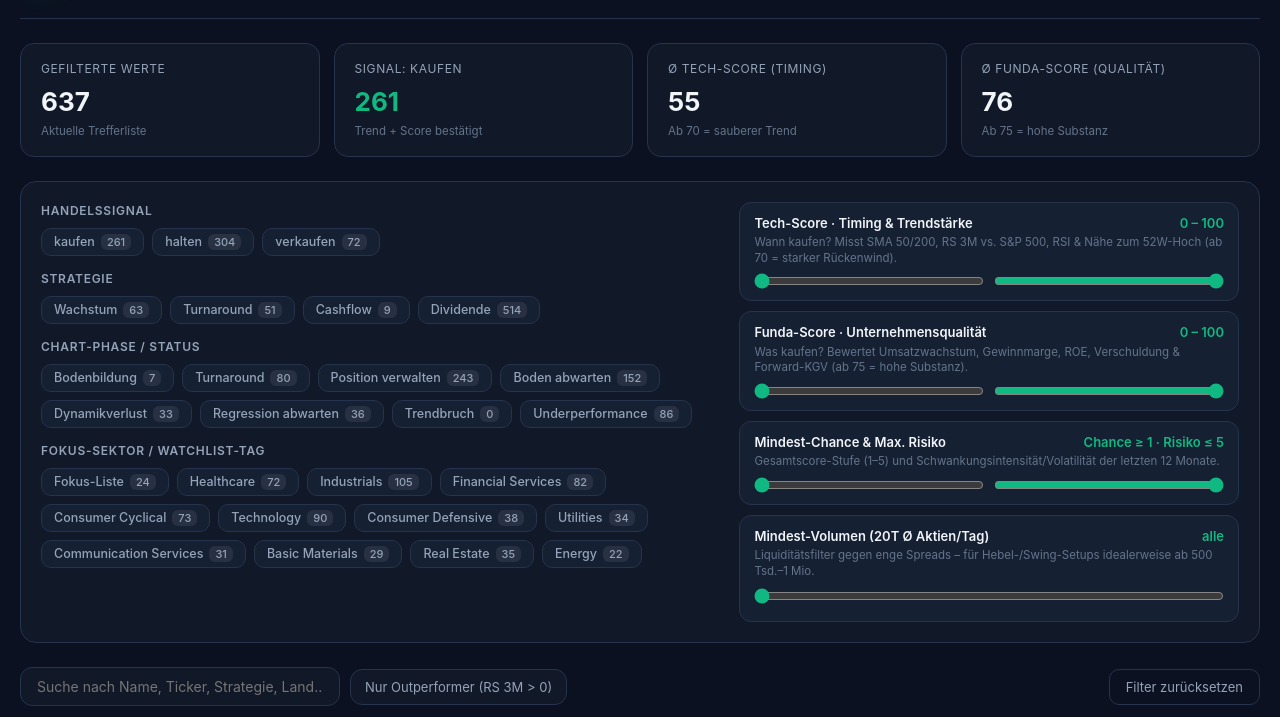
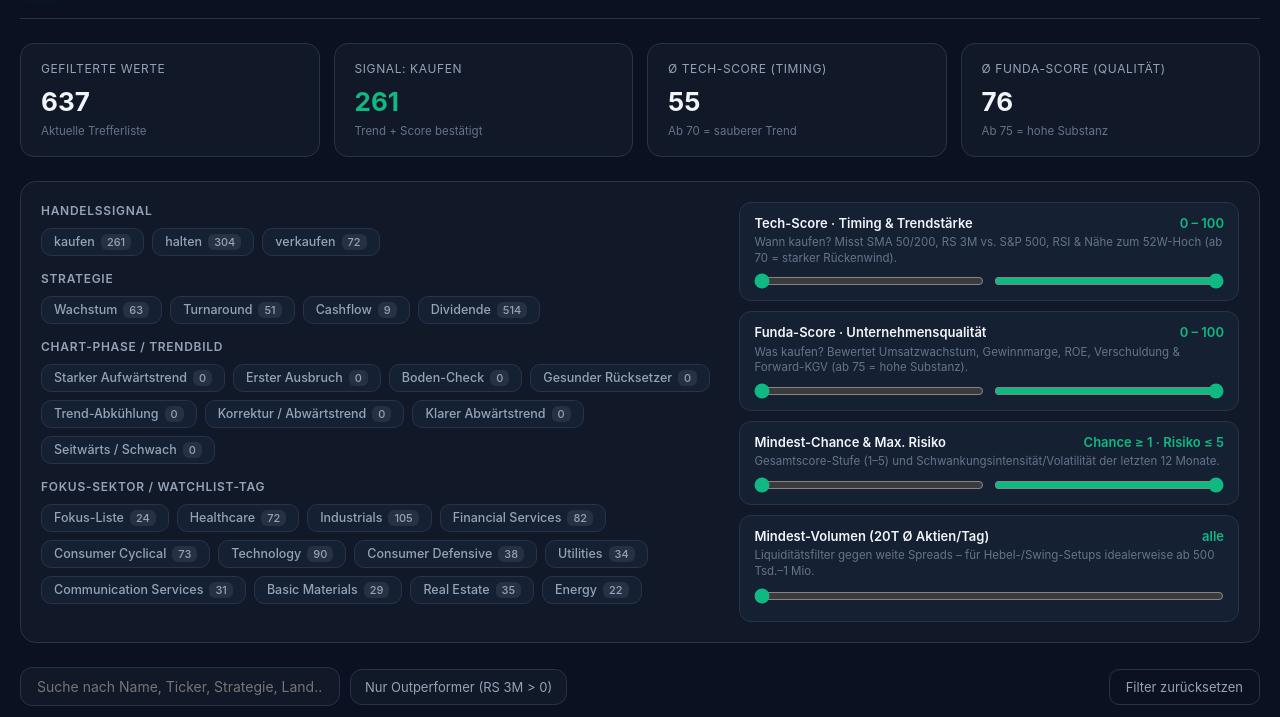
Before and after one commit to LuckySchucky/testscreener, a plain HTML site: page index.html in a window 1280 px wide. Shown: the part 83-800 px from the top of the page. Drawn offline with Linux system fonts and the light colour scheme.

Commit message:
Update index.html

```diff
--- a/index.html
+++ b/index.html
@@ -703,7 +703,7 @@
           <div class="pill-wrap" id="strategyFilters"></div>
         </div>
         <div class="filter-group">
-          <div class="filter-title">Chart-Phase / Status</div>
+          <div class="filter-title">Chart-Phase / Trendbild</div>
           <div class="pill-wrap" id="statusFilters"></div>
         </div>
         <div class="filter-group">
@@ -754,7 +754,7 @@
             <span>Mindest-Volumen (20T Ø Aktien/Tag)</span>
             <span class="slider-val" id="volLabel">alle</span>
           </div>
-          <div class="slider-desc">Liquiditätsfilter gegen enge Spreads – für Hebel-/Swing-Setups idealerweise ab 500 Tsd.–1 Mio.</div>
+          <div class="slider-desc">Liquiditätsfilter gegen weite Spreads – für Hebel-/Swing-Setups idealerweise ab 500 Tsd.–1 Mio.</div>
           <input type="range" id="volMin" min="0" max="5000000" step="100000" value="0" />
         </div>
       </div>
@@ -775,7 +775,7 @@
             <th data-sort="name">Unternehmen ↕</th>
             <th data-sort="price">Kurs ↕</th>
             <th data-sort="rating">Signal ↕</th>
-            <th data-sort="status">Phase ↕</th>
+            <th data-sort="status">Chart-Phase ↕</th>
             <th data-sort="chance">Chance ↕</th>
             <th data-sort="tech_score" title="Timing & Trendstärke (SMA 50/200, RS 3M, RSI)">Tech (Timing) ↕</th>
             <th data-sort="funda_score" title="Unternehmensqualität (Wachstum, Marge, ROE, KGV)">Funda (Qualität) ↕</th>
@@ -812,7 +812,7 @@
       <div class="modal-head">
         <div>
           <h2>Kurzanleitung &amp; Score-Matrix</h2>
-          <p style="color: var(--text-secondary); font-size: 13px;">So liest du Tech-Score und Funda-Score für deinen Einstieg</p>
+          <p style="color: var(--text-secondary); font-size: 13px;">So liest du Tech-Score, Funda-Score und Chart-Phasen</p>
         </div>
         <button class="modal-close" id="guideClose">✕</button>
       </div>
@@ -830,7 +830,7 @@
             </div>
             <div class="matrix-card">
               <strong>Tech ≥ 70 &amp; Funda &lt; 55 · Reines Momentum</strong>
-              Läuft technisch heiß ohne starke Bilanzdaten – nur kurzfristig und mit engem Stopp handeln.
+              Läuft technisch heiß ohne hohe Fundamental-Deckung – nur kurzfristig und mit engem Stopp handeln.
             </div>
             <div class="matrix-card">
               <strong>Tech &lt; 50 &amp; Funda &lt; 55 · Kein Setup</strong>
@@ -839,12 +839,14 @@
           </div>
         </div>
         <div class="guide-step">
-          <h3>2. Morgen-Routine für Swing- &amp; Hebel-Kandidaten</h3>
-          <p>Starte mit <strong>kaufen</strong> oder <strong>Turnaround</strong>, aktiviere <strong>Nur Outperformer (RS 3M &gt; 0)</strong> und setze das <strong>Mindest-Volumen</strong> hoch, um liquide Werte mit sauberer Trendbestätigung herauszufiltern.</p>
+          <h3>2. Die wichtigsten Chart-Phasen für Swing-Setups</h3>
+          <p><strong>Starker Aufwärtstrend:</strong> Läuft sauber über SMA 50 &amp; 200 – für Neueinstiege nicht hinterherrennen, sondern kurzen Rücksetzer abwarten.<br/>
+          <strong>Gesunder Rücksetzer:</strong> Langfristiger Trend (SMA 200) intakt, Kurs holt nur kurz Luft unter dem SMA 50 – spannender Rebound-Kandidat.<br/>
+          <strong>Erster Ausbruch:</strong> Springt frisch über den SMA 50 – früher Trendwechsel.</p>
         </div>
         <div class="guide-step">
-          <h3>3. Detailcheck vor der Order</h3>
-          <p>Klicke auf eine Zeile für das automatische Setup-Fazit, den 60-Tage-Verlauf, SMA 50/200, Abstand zum 52W-Hoch und das Durchschnittsvolumen.</p>
+          <h3>3. Morgen-Routine</h3>
+          <p>Filtere nach <strong>kaufen</strong> oder <strong>Gesunder Rücksetzer / Erster Ausbruch</strong>, aktiviere <strong>Nur Outperformer (RS 3M &gt; 0)</strong> und prüfe im Detail-Fenster SMA 50/200 sowie das Volumen.</p>
         </div>
       </div>
     </div>
@@ -863,9 +865,9 @@
     const RATINGS = ['kaufen', 'halten', 'verkaufen'];
     const STRATEGIES = ['Wachstum', 'Turnaround', 'Cashflow', 'Dividende'];
     const STATUSES = [
-      'Bodenbildung', 'Turnaround', 'Position verwalten',
-      'Boden abwarten', 'Dynamikverlust', 'Regression abwarten',
-      'Trendbruch', 'Underperformance'
+      'Starker Aufwärtstrend', 'Erster Ausbruch', 'Boden-Check',
+      'Gesunder Rücksetzer', 'Trend-Abkühlung',
+      'Korrektur / Abwärtstrend', 'Klarer Abwärtstrend', 'Seitwärts / Schwach'
     ];
 
     function getTechScore(s) {
@@ -947,7 +949,7 @@
         chance: Number.isFinite(chance) ? Math.max(1, Math.min(5, chance)) : 3,
         risk: Number.isFinite(risk) ? Math.max(1, Math.min(5, risk)) : 3,
         rating: String(s.rating || 'halten'),
-        status: String(s.status || 'Underperformance'),
+        status: String(s.status || 'Seitwärts / Schwach'),
         country: String(s.country || '—'),
         sector: String(s.sector || '—'),
         tech_score: getTechScore(s),
```
